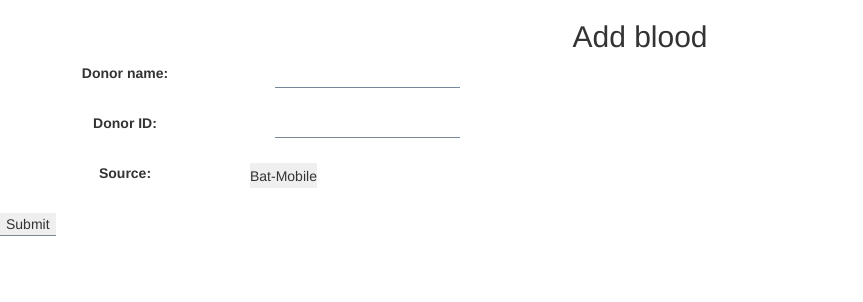
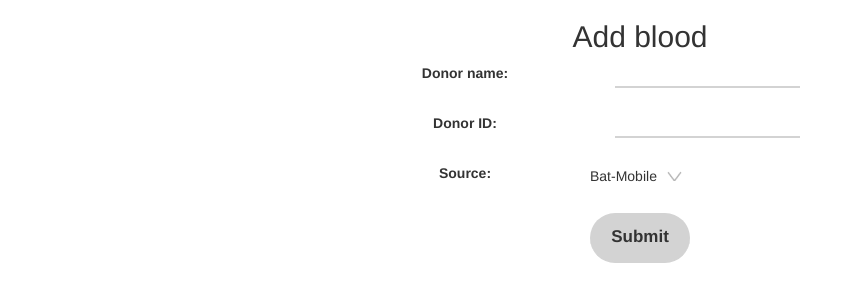
Before and after one commit to xyunsw/EarlyDafny, a Flask app: page /add_blood in a window 1280 px wide. Shown: the part 30-332 px from the top of the page, without its empty margins (0-863 px from the left). Run offline with Flask 2, Linux system fonts and the light colour scheme; some libraries are stand-ins or nearby versions.

Commit message:
add_blood front end & image add

```diff
--- a/templates/add_blood.html
+++ b/templates/add_blood.html
@@ -2,7 +2,23 @@
 {% block content %}
 
 <h2>Add blood</h2>
-<div>
+<style>
+    .submit_buttom{
+        width:100px;
+        height:50px;
+        background: lightgray;
+        border-radius: 50px;
+        margin-left:250px;
+        font-weight:bold;
+        font-size:17px;
+    }
+    .form_container{
+        width:600px;
+        margin:0 auto;
+        text-align:center;
+    }
+</style>
+<div class="form_container">
     <form method="POST">
         <div style="display: flex; margin-bottom: 25px">
             <label style="width: 250px">Donor name: </label>
@@ -28,7 +44,7 @@
             </select>
         </div>
         <div style="display: flex; margin-bottom: 25px">
-            <input type="submit" />
+            <input type="submit" class="submit_buttom" value="Submit"/>
             {% if success %}
             <div style="color: green; margin-left: 20px;">submitted, blood id: <a href="/blood/{{ id }}">{{ id }}</a></div>
             {% endif %}
--- a/templates/base.html
+++ b/templates/base.html
@@ -24,10 +24,10 @@
 	    -webkit-appearance: none;
 	}
     input{
-        border-bottom:1px solid lightslategray;
+        border-bottom:2px solid lightgray;
     }
     input:focus{
-        border-bottom: 2px solid #0F996B;
+        border-bottom: 3px solid #0F996B;
         border-bottom-left-radius: 1px;
         border-bottom-right-radius: 1px;
     }
@@ -38,6 +38,14 @@
 		text-decoration: none;
 		color:black;
 	}
+    select{
+        padding-right:25px;
+        background:url("/static/image/arrow_bottom.png") right center no-repeat ;
+        background-size:15px 10px;
+    }
+    select:hover{
+        background-size:17px 12px;
+    }
 </style>
     <body>
         <header class="header">
```
Also changed, not shown: static/image/arrow_bottom.png (added), static/image/arrow_right.png (added), static/image/arrow_up.png (added), static/image/search.png (added).
